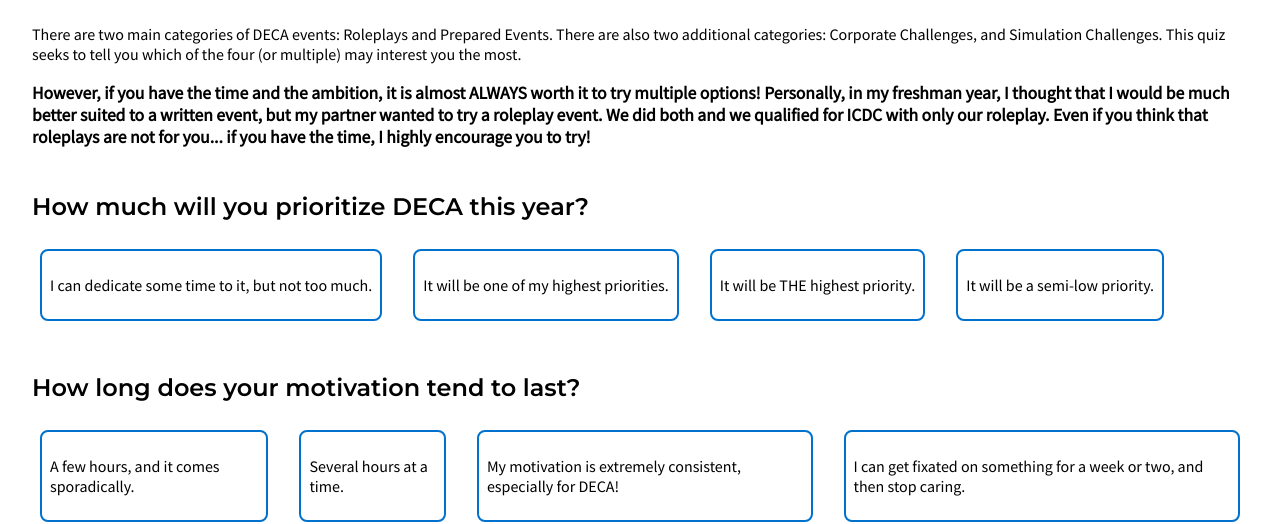
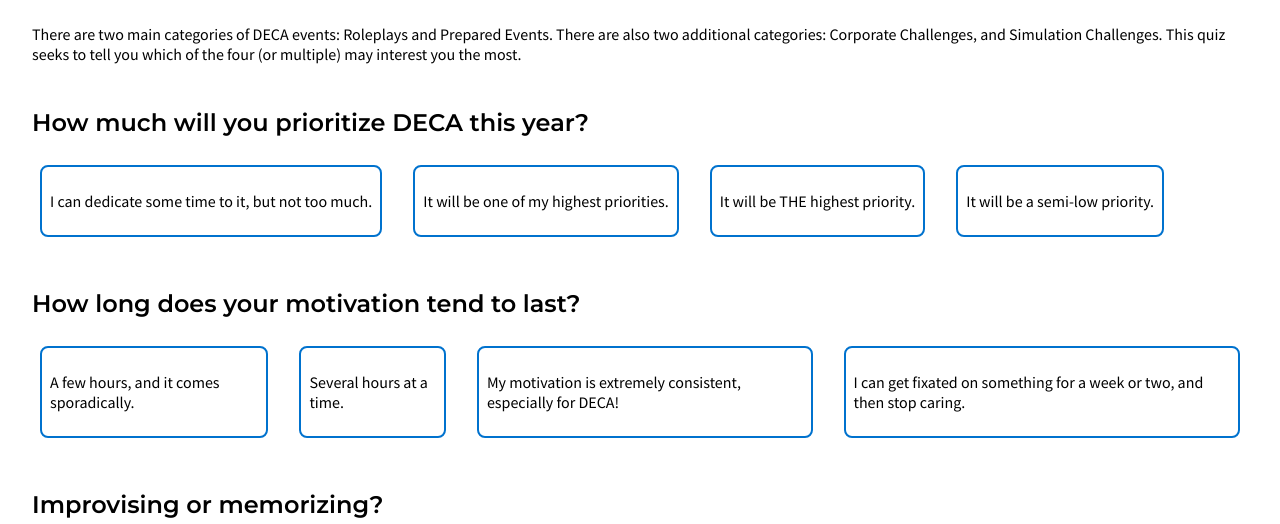
Before and after one commit to NatureLover121/deca-quiz, a plain HTML site: page event-category.html in a window 1280 px wide. Shown: the part 299-823 px from the top of the page. Drawn offline with Linux system fonts and the light colour scheme.

Commit message:
Update event-category.html

```diff
--- a/event-category.html
+++ b/event-category.html
@@ -47,7 +47,6 @@
     <h4>Which Event Category is For You?</h4>
 
     <p>There are two main categories of DECA events: Roleplays and Prepared Events. There are also two additional categories: Corporate Challenges, and Simulation Challenges. This quiz seeks to tell you which of the four (or multiple) may interest you the most.</p>
-    <p id="important">However, if you have the time and the ambition, it is almost ALWAYS worth it to try multiple options! Personally, in my freshman year, I thought that I would be much better suited to a written event, but my partner wanted to try a roleplay event. We did both and we qualified for ICDC with only our roleplay. Even if you think that roleplays are not for you... if you have the time, I highly encourage you to try!</p>
 
   </header>
 
```
